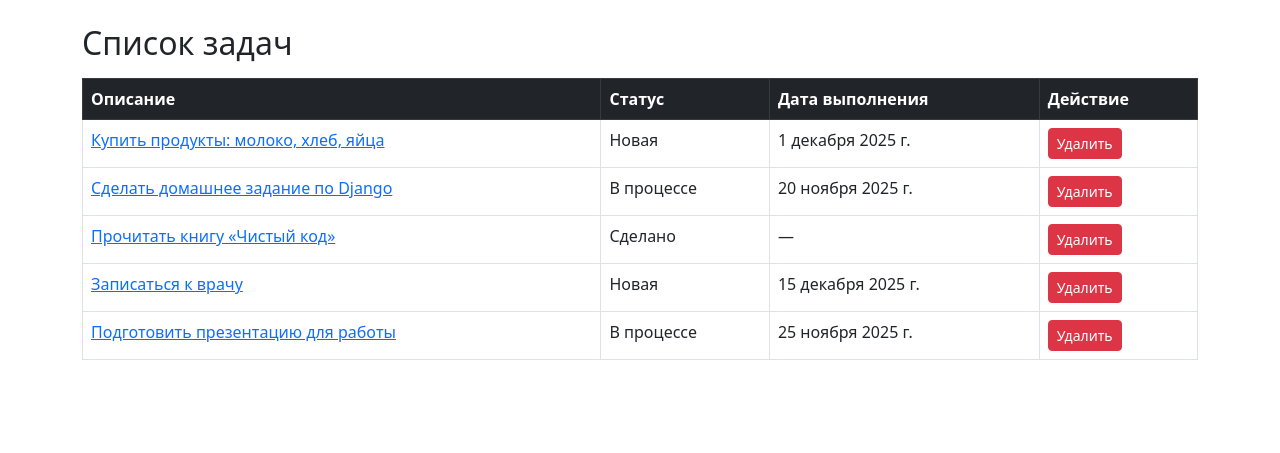
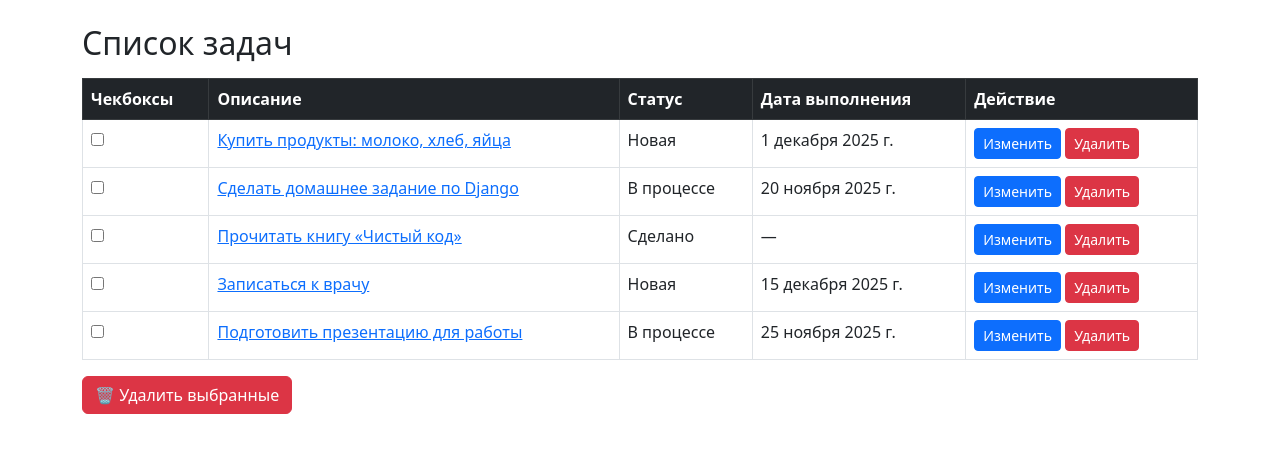
Before and after one commit to akkabek/Homework_52, a Django app: page / in a window 1280 px wide. Shown: the part 56-509 px from the top of the page. Run offline with Django 5.2, Linux system fonts and the light colour scheme; data comes from the database, SQL or seed files in the repository.

Commit message:
Added checkbox deletion

```diff
--- a/webapp/templates/webapp/task_list.html
+++ b/webapp/templates/webapp/task_list.html
@@ -5,9 +5,12 @@
 <h2>Список задач</h2>
 
 {% if tasks %}
+    <form method="post">
+        {% csrf_token %}
         <table class="table table-bordered mt-3">
             <thead class="table-dark">
                 <tr>
+                    <th>Чекбоксы</th>
                     <th>Описание</th>
                     <th>Статус</th>
                     <th>Дата выполнения</th>
@@ -18,20 +21,30 @@
                 {% for task in tasks %}
                 <tr>
                     <td>
+                        <input type="checkbox" name="task_ids" value="{{ task.pk }}" class="task-checkbox">
+                    </td>
+                    <td>
                         <a href="{% url 'task_detail' task.pk %}">{{ task.description }}</a>
                     </td>
                     <td>{{ task.get_status_display }}</td>
                     <td>{{ task.due_date|default:"—" }}</td>
                     <td>
-                    <form method="post" action="{% url 'task_delete' task.pk %}">
-                        {% csrf_token %}
-                        <button type="submit" class="btn btn-danger btn-sm">Удалить</button>
-                    </form>
+                        <a href="{% url 'task_update' task.id %}" class="btn btn-primary btn-sm">
+                            Изменить
+                        </a>
+                        <a href="{% url 'task_delete' task.pk %}" class="btn btn-danger btn-sm">
+                            Удалить
+                        </a>
                     </td>
                 </tr>
                 {% endfor %}
             </tbody>
         </table>
+
+        <button type="submit" class="btn btn-danger">
+            🗑 Удалить выбранные
+        </button>
+    </form>
 {% else %}
     <p class="mt-3">Задач пока нет. <a href="{% url 'task_add' %}">Добавить первую задачу</a></p>
 {% endif %}
```
Lines whose indentation alone changed are shown as unchanged.
